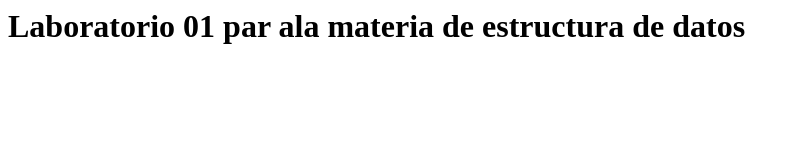
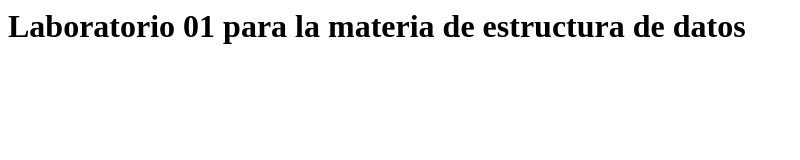
Before and after one commit to mreina/Estructura01, a plain HTML site: page index.html in a window 1280 px wide. Shown: the whole page, without its empty margins (0-800 px from the left). Drawn offline with Linux system fonts and the light colour scheme.

Commit message:
Actualización del INDEX

```diff
--- a/index.html
+++ b/index.html
@@ -1 +1 @@
-<h1>Laboratorio 01 par ala materia de estructura de datos
+<h1>Laboratorio 01 para la materia de estructura de datos
```
